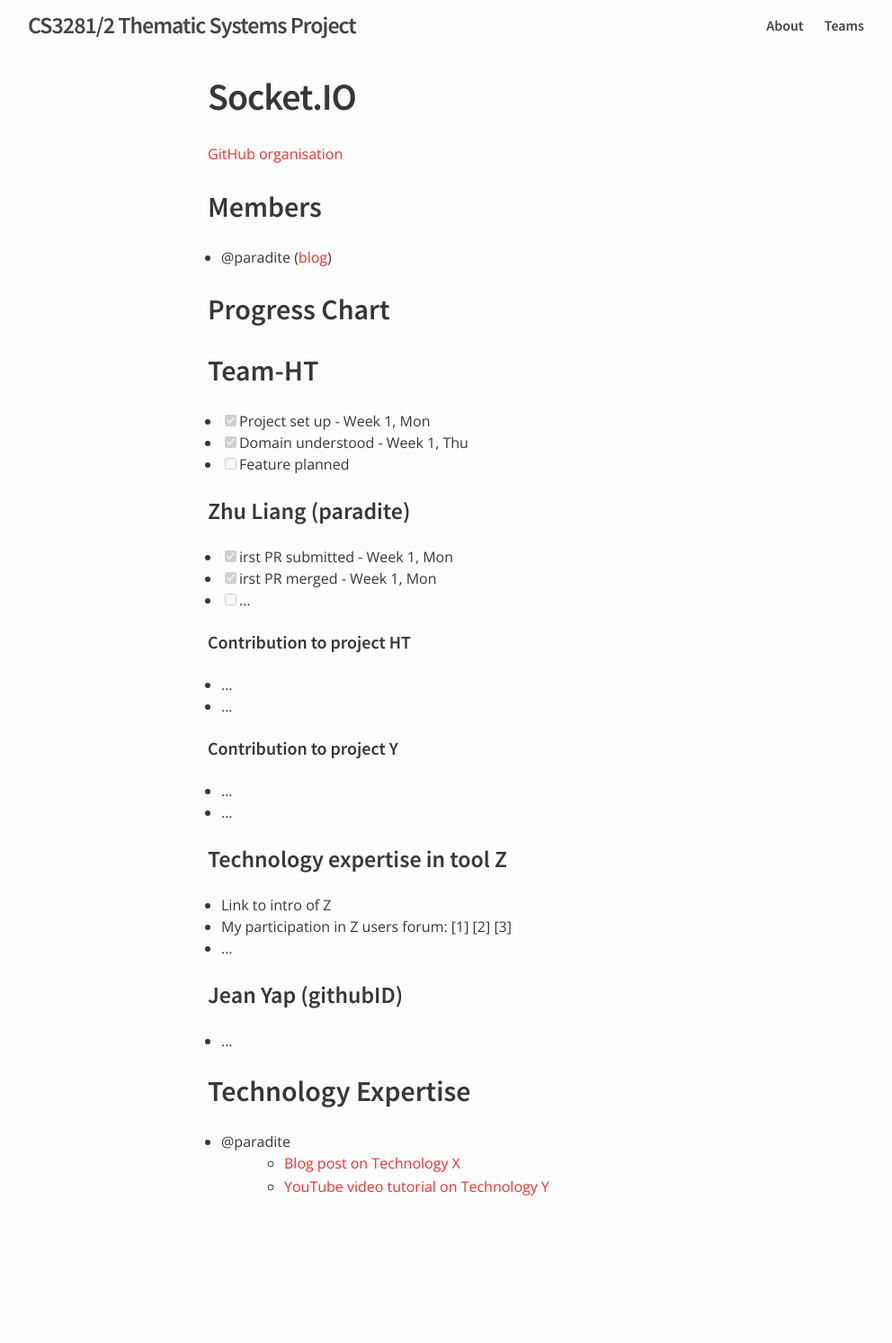
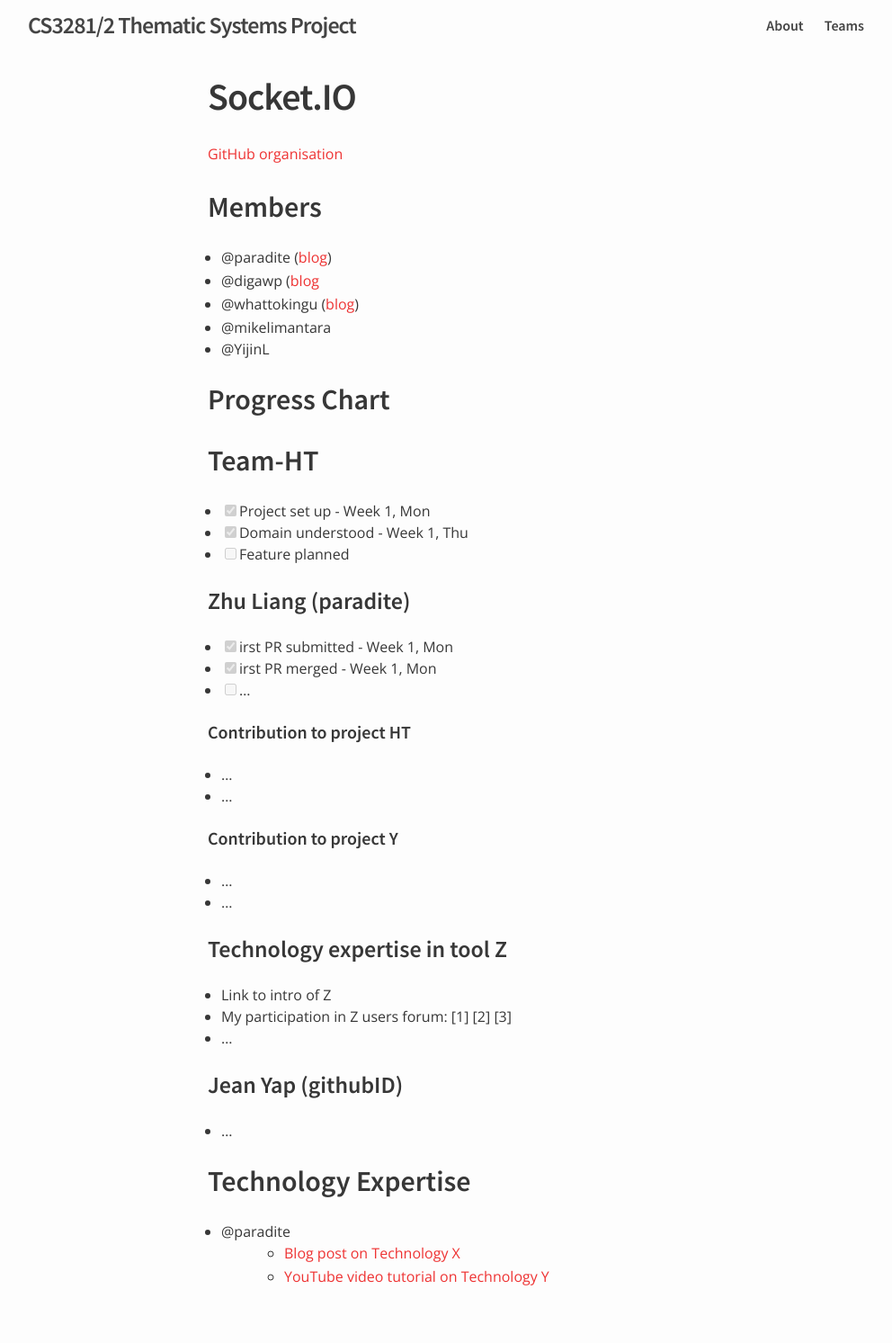
Before and after one commit to nus-oss/cs3281-AY1516S2-website, a Jekyll site: the page built from teams/socketio.md, in a window 1280 px wide. Shown: the whole page at 90% size, without its empty margins (139-1131 px from the left). Built offline with Jekyll 4.4.1, drawn with Linux system fonts in a browser that asks for light colours; before the commit the page ends 1393 px from its top, so only the background shows below that.

Commit message:
Added TeamSI team members and @digawp's blog url

```diff
--- a/teams/socketio.md
+++ b/teams/socketio.md
@@ -8,6 +8,11 @@
 
 ## Members
  - @paradite ([blog](http://paradite.com))
+ - @digawp ([blog](http://digawp.blogspot.sg/)
+ - @whattokingu ([blog](medium.com/@whattokingu))
+ - @mikelimantara
+ - @YijinL
+
 
 ## Progress Chart
 
```
